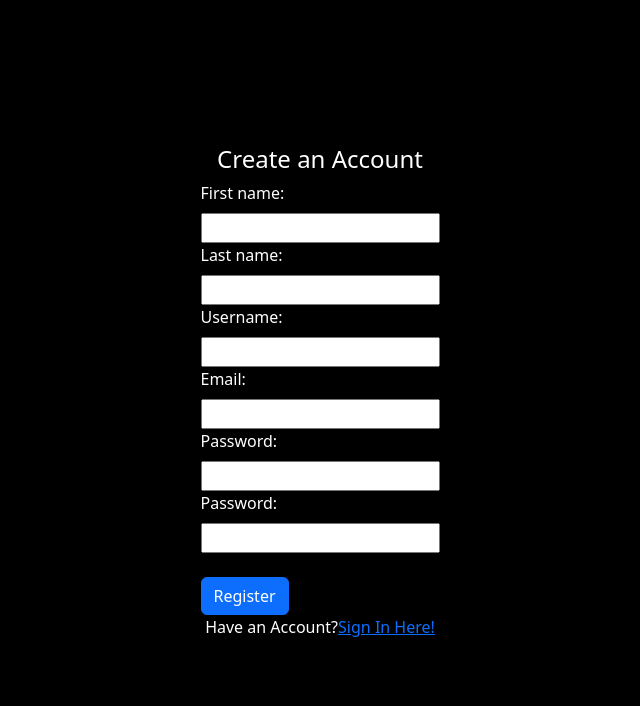
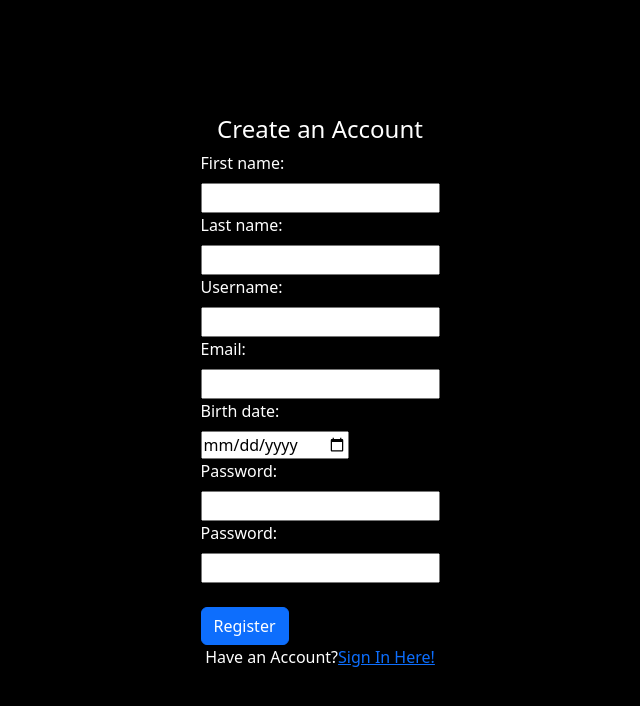
Before and after one commit to Vonmak/instaClone, a Django app: template clone/templates/auth/register.html in a window 1280 px wide. Shown: the top 706 px of the page, without its empty margins (320-960 px from the left). Run offline with Django 4.2, Linux system fonts and the light colour scheme; the template is opened without the code that fills it, so the values that code supplies are empty, except form fields; tables that the repository leaves empty hold one stand-in row (values such as "Sample post"); form fields are guessed from the names that the template uses; some libraries are stand-ins or nearby versions.

```diff
--- a/clone/templates/auth/register.html
+++ b/clone/templates/auth/register.html
@@ -26,6 +26,13 @@
         ><br />
         {{form.email}}
       </div>
+
+      <div class="form-group">
+        <label for="birth_date" class="form-label"
+          >{{form.birth_date.label}}:</label
+        ><br />
+        {{form.birth_date}}
+      </div>
       <div class="form-group">
         <label for="password1" class="form-label"
           >{{form.password1.label}}:</label
```
